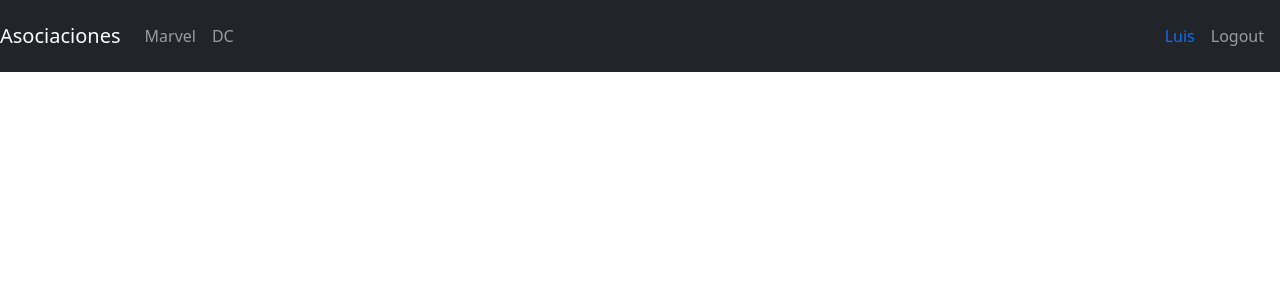
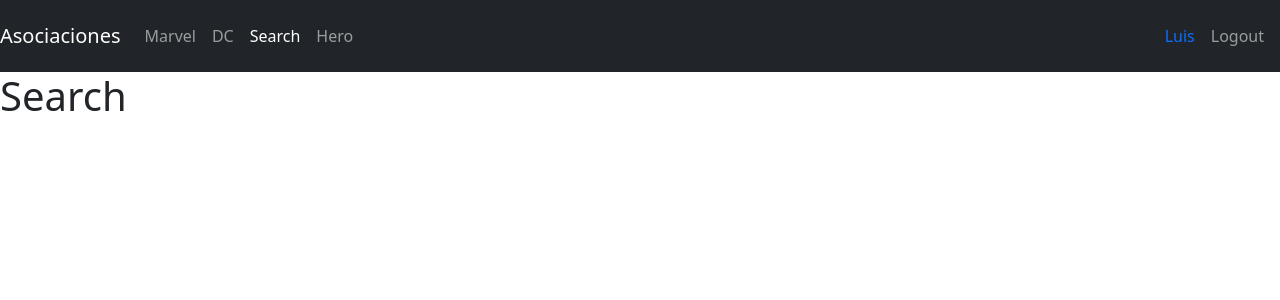
Before and after one commit to luismedellin/07-heroes-spa-ts, a React (Vite) app: page /search in a window 1280 px wide. Shown: the top 300 px of the page. Built offline with nearby package versions, Linux system fonts and the light colour scheme.

Commit message:
14: 192. Creando un segundo Router

```diff
--- a/src/heroes/index.ts
+++ b/src/heroes/index.ts
@@ -1,2 +1,5 @@
 export * from "./pages/DcPage";
+export * from "./pages/HeroPage";
 export * from "./pages/MarvelPage";
+export * from "./pages/SearchPage";
+export * from "./routes/HeroesRoutes";
--- /dev/null
+++ b/src/heroes/pages/HeroPage.tsx
@@ -0,0 +1,5 @@
+export const HeroPage = () => {
+  return (
+    <h1>HeroPage</h1>
+  )
+}
--- /dev/null
+++ b/src/heroes/pages/SearchPage.tsx
@@ -0,0 +1,6 @@
+
+export const SearchPage = () => {
+  return (
+    <h1>Search</h1>
+  )
+}
--- /dev/null
+++ b/src/heroes/routes/HeroesRoutes.tsx
@@ -0,0 +1,23 @@
+import { Navigate, Route, Routes } from "react-router-dom";
+import { DcPage, HeroPage, MarvelPage, SearchPage } from "..";
+import { Navbar } from "../../ui";
+
+export const HeroesRoutes = () => {
+  return (
+    <>
+
+      <Navbar />
+
+      <Routes>
+        <Route path="marvel" element={<MarvelPage />} />
+        <Route path="dc" element={<DcPage />} />
+        <Route path="search" element={<SearchPage />} />
+        <Route path="hero" element={<HeroPage />} />
+
+        {/* Search, Heroe by id */}
+
+        <Route path="/" element={<Navigate to="marvel" />} />
+      </Routes>
+    </>
+  );
+};
--- a/src/router/AppRouter.tsx
+++ b/src/router/AppRouter.tsx
@@ -1,21 +1,14 @@
-import { Navigate, Route, Routes } from "react-router-dom";
+import { Route, Routes } from "react-router-dom";
 
-import { DcPage, MarvelPage } from "../heroes";
+import { HeroesRoutes } from "../heroes";
 import { LoginPage } from "../auth";
-import { Navbar } from "../ui";
 
 export const AppRouter = () => {
   return (
     <>
-      <Navbar />
-
       <Routes>
-        <Route path="marvel" element={<MarvelPage />} />
-        <Route path="dc" element={<DcPage />} />
-
         <Route path="login" element={<LoginPage />} />
-
-        <Route path="/" element={<Navigate to="marvel" />} />
+        <Route path="/*" element={<HeroesRoutes />} />
       </Routes>
     </>
   );
--- a/src/ui/components/Navbar.tsx
+++ b/src/ui/components/Navbar.tsx
@@ -1,51 +1,45 @@
-import { Link, NavLink } from 'react-router-dom';
-
+import { Link, NavLink } from "react-router-dom";
 
 export const Navbar = () => {
-
-    const setActive = (isActive: boolean) => `nav-item nav-link ${isActive ? 'active': ''}`
+  const setActive = (isActive: boolean) =>
+    `nav-item nav-link ${isActive ? "active" : ""}`;
 
   return (
     <nav className="navbar navbar-expand-sm navbar-dark bg-dark">
-
-            <Link
-                className="navbar-brand"
-                to="/"
-            >
+      <Link className="navbar-brand" to="/">
         Asociaciones
       </Link>
 
       <div className="navbar-collapse">
         <div className="navbar-nav">
           <NavLink
-                        className={({isActive}) => setActive(isActive) }
+            className={({ isActive }) => setActive(isActive)}
             to="/marvel"
           >
             Marvel
           </NavLink>
 
-                    <NavLink
-                        className={({isActive}) => setActive(isActive) }
-                        to="/dc"
-                    >
+          <NavLink className={({ isActive }) => setActive(isActive)} to="/dc">
             DC
+          </NavLink>
+
+          <NavLink className={({ isActive }) => setActive(isActive)} to="/search">
+            Search
+          </NavLink>
+
+          <NavLink className={({ isActive }) => setActive(isActive)} to="/hero">
+            Hero
           </NavLink>
         </div>
       </div>
 
       <div className="navbar-collapse collapse w-100 order-3 dual-collapse2 d-flex justify-content-end p-2">
         <ul className="navbar-nav ml-auto">
-                    <span className="nav-item nav-link text-primary">
-                        Luis
-                    </span>
+          <span className="nav-item nav-link text-primary">Luis</span>
 
-                    <button
-                        className="nav-item nav-link btn"
-                    >
-                        Logout
-                    </button>
+          <button className="nav-item nav-link btn">Logout</button>
         </ul>
       </div>
     </nav>
-    )
-}
+  );
+};
```
Lines whose indentation alone changed are shown as unchanged.
